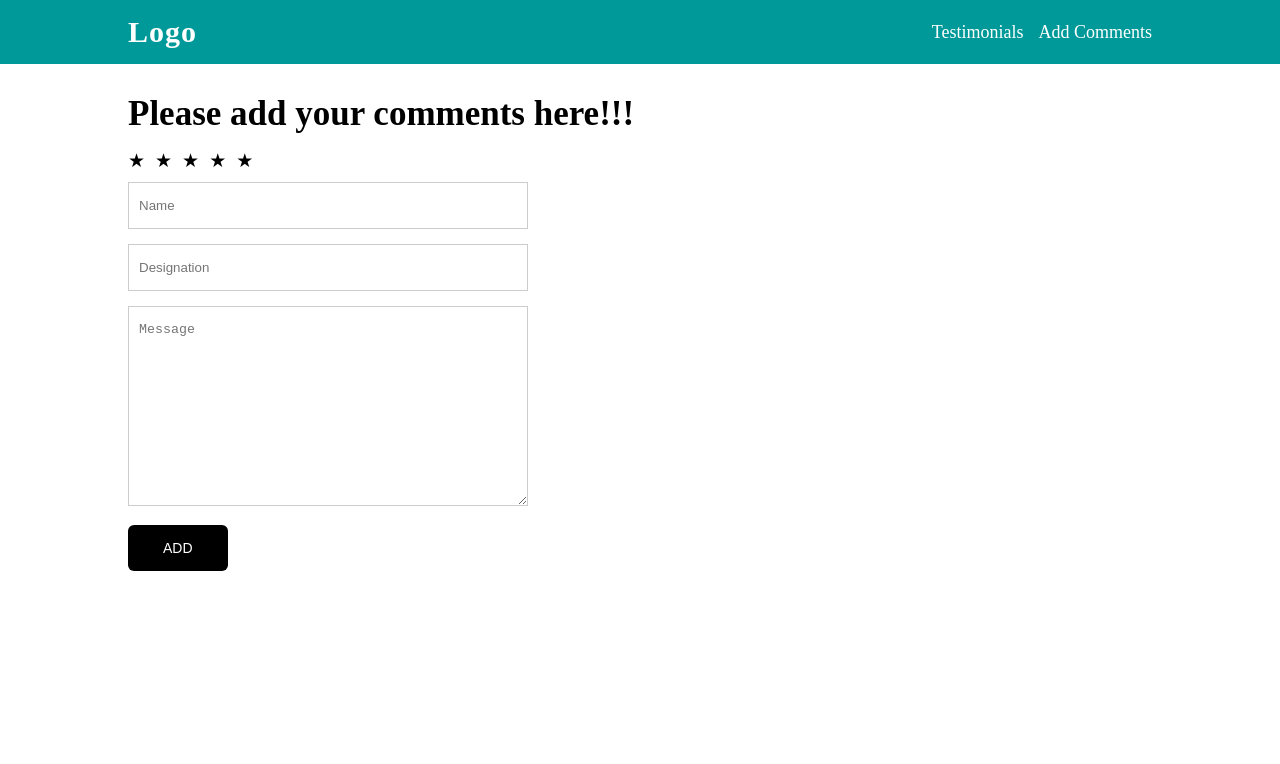
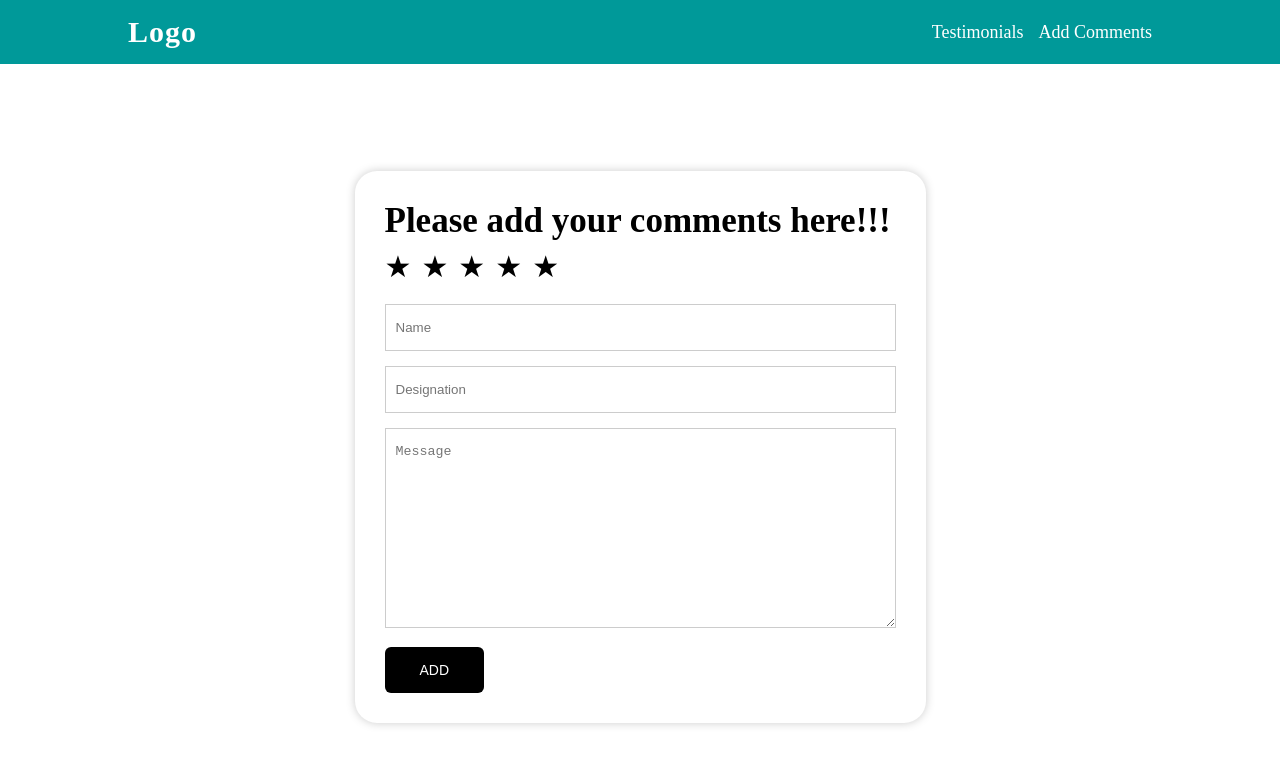
Before and after one commit to grgshankar/test-react-deploy, a React (Create React App) app: page /addComment in a window 1280 px wide. Shown: the top 764 px of the page. Built offline with nearby package versions, Linux system fonts and the light colour scheme.

Commit message:
redesigning of form

```diff
--- a/src/App.css
+++ b/src/App.css
@@ -39,15 +39,25 @@
   color: #fff;
   letter-spacing: 1px;
 }
-
+.formWrapper {
+  height: calc(100vh - 64px);
+  display: flex;
+  flex-flow: column;
+  justify-content: center;
+  align-items: center;
+}
+.innerFormWrapper {
+  max-width: 571px;
+  width: 100%;
+  box-shadow: 0px 0px 10px #ccc;
+  padding: 30px;
+  border-radius: 22px;
+  margin: 0 auto;
+  background: #fff;
+}
 .formWrapper h1 {
   font-size: 35px;
   display: block;
-  margin-top: 30px;
-  margin-bottom: 15px;
-}
-.formWrapper form {
-  width: 400px;
 }
 .formWrapper form input,
 .formWrapper form textarea {
@@ -74,7 +84,7 @@
 
 .listComment {
   background: #fff;
-  box-shadow: 0px 0px 10px #ccc;
+  box-shadow: 0px 0px 10px #e5e5e5;
   padding: 20px;
   border-radius: 10px;
 }
@@ -132,13 +142,14 @@
   margin-top: 20px;
 }
 .formWrapper .rating_wrapper {
-  margin-bottom: 10px;
+  margin-bottom: 20px;
+  margin-top: 8px;
 }
 .rating_wrapper .star {
   background: none;
   border: none;
   color: #000;
-  font-size: 19px;
+  font-size: 30px;
   margin: 0px;
   margin-right: 10px;
   padding: 0px;
@@ -172,6 +183,15 @@
   margin: 10px 0px;
   color: #206f6f;
   font-size: 17px;
+}
+span.name_ {
+  display: inline-block;
+  background: #ddf9f9;
+  padding: 6px 12px;
+  color: #000;
+  border-radius: 20px;
+  font-size: 12px;
+  margin-top: 5px;
 }
 
 .no_data_container {
--- a/src/components/CommentForm.js
+++ b/src/components/CommentForm.js
@@ -32,6 +32,7 @@ const CommentForm = () => {
     <>
       <div className="formWrapper">
         <div className="container">
+          <div className="innerFormWrapper">
             <h1>Please add your comments here!!!</h1>
             <div className="rating_wrapper">
               <Rating
@@ -59,6 +60,7 @@ const CommentForm = () => {
             </button>
           </div>
         </div>
+      </div>
     </>
   );
 };
--- a/src/components/ListOfComments.js
+++ b/src/components/ListOfComments.js
@@ -28,10 +28,9 @@ const ListOfComments = (props) => {
       <div className="listComment">
         <div className="title_wrapper">
           <strong>{props.data.name}</strong>
-          <span>{props.data.desingation}</span>
           <div className="rating_wrapper">{ratingHtml(props.data.rating)}</div>
         </div>
-        <span className="name_">{props.data.desingation}</span>
+        <span className="name_">{props.data.designation}</span>
         <div className="content_wrap">
           <p>{trimMessage(props.data.message)}</p>
         </div>
```
Lines whose indentation alone changed are shown as unchanged.
